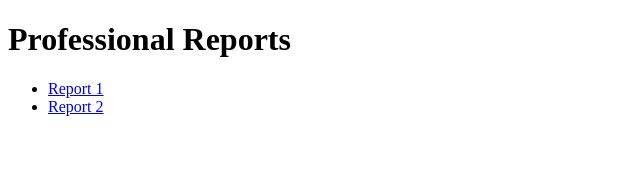
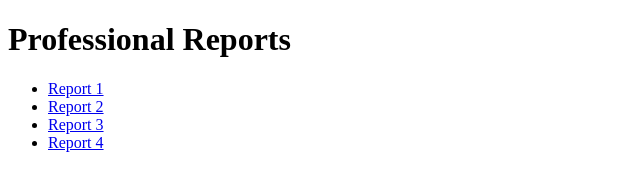
Before and after one commit to Careeza/portfolio, a plain HTML site: page index.html in a window 1280 px wide. Shown: the whole page, without its empty margins (0-640 px from the left). Drawn offline with Linux system fonts and the light colour scheme.

Commit message:
mdp + mlg

```diff
--- a/index.html
+++ b/index.html
@@ -8,6 +8,8 @@
     <ul>
         <li><a href="pdfs/InriaBordeauxReport.pdf" target="_blank">Report 1</a></li>
         <li><a href="pdfs/UtokyoReport.pdf" target="_blank">Report 2</a></li>
+        <li><a href="pdfs/MDP_report.pdf" target="_blank">Report 3</a></li>
+        <li><a href="pdfs/MLG_report.pdf" target="_blank">Report 4</a></li>
     </ul>
 </body>
 </html>
```
Also changed, not shown: 3 other files.
